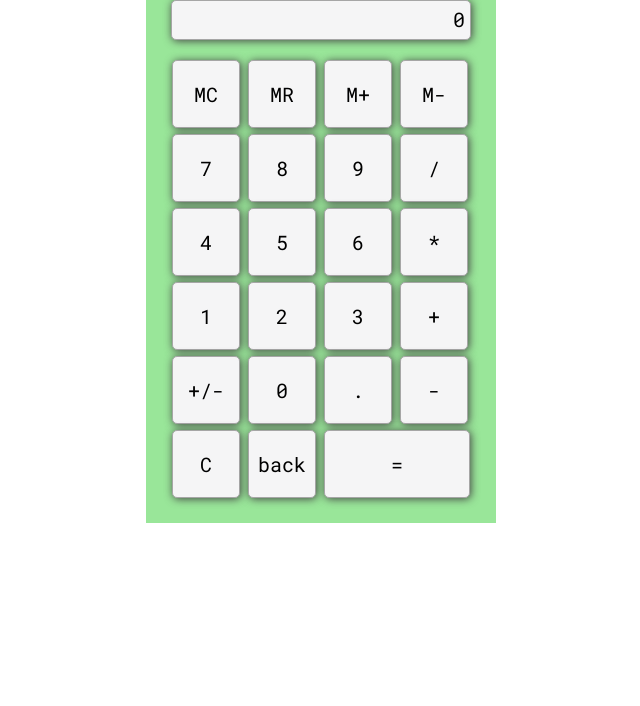
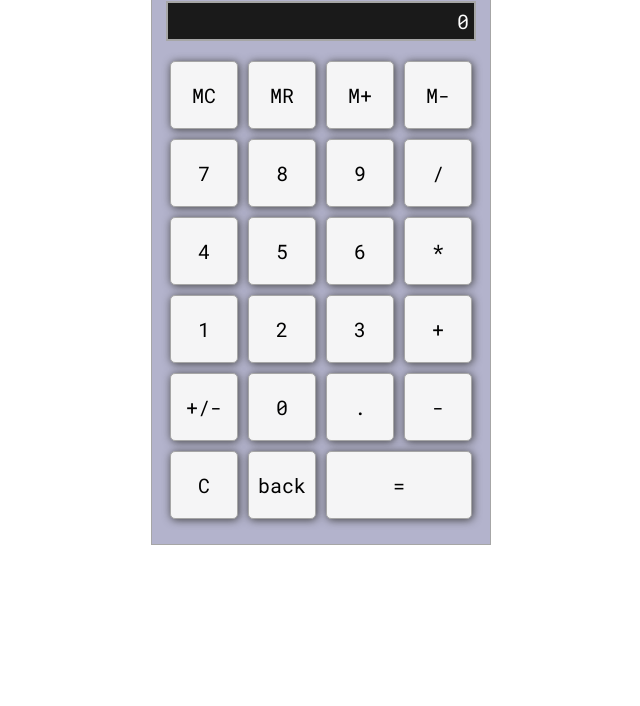
Before and after one commit to rahbuh/JS_calculator, a plain HTML site: page index.html in a window 1280 px wide. Shown: the part 94-800 px from the top of the page, without its empty margins (319-959 px from the left). Drawn offline with Linux system fonts and the light colour scheme.

Commit message:
styling updates

```diff
--- a/css/style.css
+++ b/css/style.css
@@ -1,8 +1,8 @@
 :root {
-  --main-bkgrd: #99e699;
-  --calculator-bkgrd: #99e699;
   --white-bkgrd: #f5f5f6;
-  --dark-bkgrd: #239023;
+  --dark-bkgrd: #7575a3;
+  --main-bkgrd: #b3b3cc;
+  --dark-display: #1a1a1a;
   --white: #fff;
   --border: #a6a6a6;
   --dark-shadow: #444;
@@ -22,19 +22,21 @@ body {
 h1 {
   text-align: center;
   margin: 0 0 1rem;
+  color: var(--white);
 }
 
 #main {
   background-color: var(--main-bkgrd);
-  width: 350px;
-  margin: 20px auto 0;
+  border: 1px solid var(--border);
+  width: 340px;
+  margin: 20px auto;
   padding-top: 10px;
 }
 
 #calculator {
-  background-color: var(--calculator-bkgrd);
   border-radius: 5px;
-  width: 320px;
+  width: 330px;
+  font-size: 1.25rem;
   margin: 0 auto;
   padding: 5px;
 }
@@ -47,19 +49,24 @@ h1 {
 
 #key-wrapper {
   display: grid;
-  grid-gap: 6px;
-  grid-template-columns: repeat(auto-fill, 70px);
+  grid-gap: 10px;
+  grid-template-columns: repeat(auto-fill, 68px);
   justify-content: center;
   margin: 20px 0;
 }
 
-#display,
+#display {
+  background-color: var(--dark-display);
+  border: 2px solid var(--border);
+  height: 40px;
+  color: var(--white);
+}
+
 .key {
   background-color: var(--white-bkgrd);
   border: 1px solid var(--border);
   border-radius: 5px;
-  font-size: 1.25rem;
-  height: 40px;
+
   box-shadow: 1px 1px 8px var(--dark-shadow);
 }
 
--- a/index.html
+++ b/index.html
@@ -10,8 +10,8 @@
   </head>
   <body>
     <div id="main">
+      <h1>Calculator</h1>
       <div id="calculator">
-        <h1>Calculator</h1>
         <div id="display">0</div>
         <div id="key-wrapper"></div>
       </div>
```
